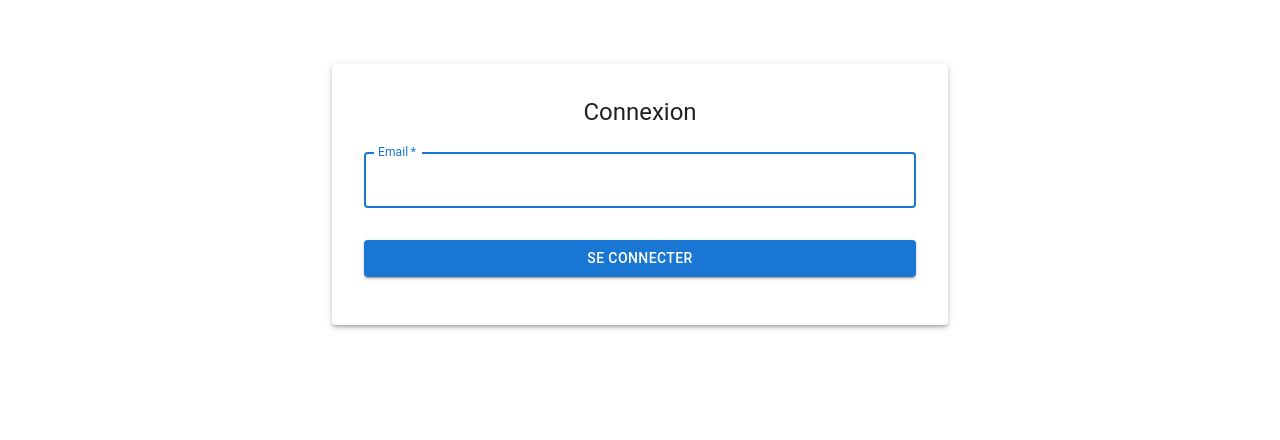
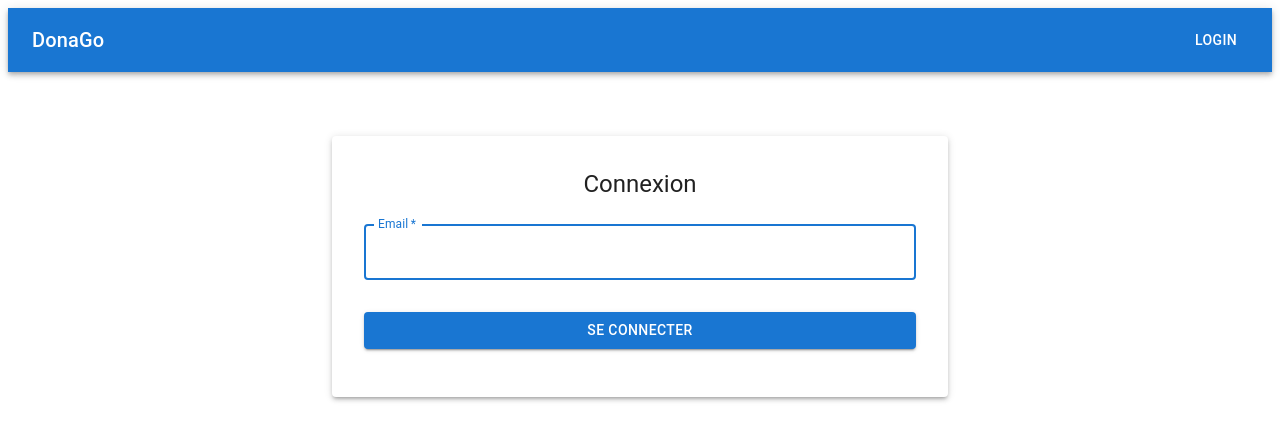
Before and after one commit to IchCodes/collecte, a React (Vite) app in the folder frontend/: page / in a window 1280 px wide. Shown: the top 440 px of the page. Built offline with nearby package versions, Linux system fonts and the light colour scheme.

Commit message:
ajout header

```diff
--- a/frontend/src/App.jsx
+++ b/frontend/src/App.jsx
@@ -1,11 +1,13 @@
 import { BrowserRouter } from "react-router-dom";
 import { AuthProvider } from "./context/AuthContext";
 import Routes from "./routes/AppRoutes";
+import Header from "./components/Header";
 
 function App() {
     return (
         <BrowserRouter>
             <AuthProvider>
+                <Header />
                 <Routes />
             </AuthProvider>
         </BrowserRouter>
--- /dev/null
+++ b/frontend/src/components/Header.jsx
@@ -0,0 +1,41 @@
+import React, { useContext } from 'react';
+import AppBar from '@mui/material/AppBar';
+import Toolbar from '@mui/material/Toolbar';
+import Typography from '@mui/material/Typography';
+import Button from '@mui/material/Button';
+import { useNavigate } from 'react-router-dom';
+import AuthContext from '../context/AuthContext';
+
+const Header = () => {
+  const { user, logout } = useContext(AuthContext);
+  const navigate = useNavigate();
+
+  const handleLogin = () => {
+    navigate('/login');
+  };
+
+  const handleLogout = () => {
+    logout(navigate);
+  };
+
+  return (
+    <AppBar position="static">
+      <Toolbar>
+        <Typography variant="h6" style={{ flexGrow: 1 }}>
+          DonaGo
+        </Typography>
+        {user ? (
+          <Button color="inherit" onClick={handleLogout}>
+            Logout
+          </Button>
+        ) : (
+          <Button color="inherit" onClick={handleLogin}>
+            Login
+          </Button>
+        )}
+      </Toolbar>
+    </AppBar>
+  );
+};
+
+export default Header;
```
